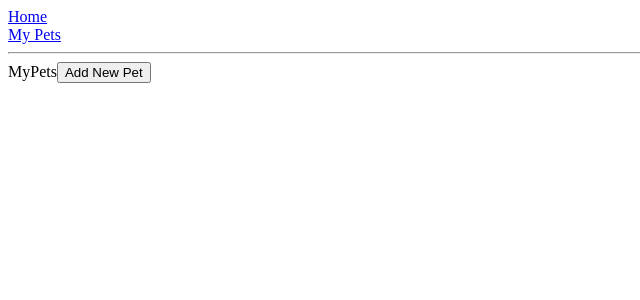
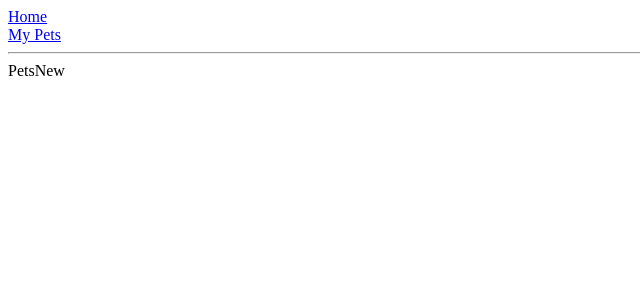
Before and after one commit to geofflin/pumpkin, a React app: page /pets/new in a window 1280 px wide. Shown: the top 300 px of the page, without its empty margins (0-640 px from the left). Built offline with nearby package versions, Linux system fonts and the light colour scheme; data requests are answered from the project's data file.

Commit message:
Added more default routes template

```diff
--- a/package.json
+++ b/package.json
@@ -4,8 +4,9 @@
   "description": "takehome",
   "main": "index.js",
   "scripts": {
+    "start": "webpack-dev-server & json-server --watch db.json --port 3001",
     "build": "webpack",
-    "dev": "webpack-dev-server",
+    "dev": "webpack-dev-server & json-server --watch db.json --port 3001",
     "test": "test"
   },
   "repository": {
@@ -23,6 +24,7 @@
     "react-dom": "^16.10.2",
     "react-redux": "^7.1.1",
     "react-router": "^5.1.2",
+    "react-router-dom": "^5.1.2",
     "redux": "^4.0.4"
   },
   "devDependencies": {
--- a/src/App.jsx
+++ b/src/App.jsx
@@ -4,7 +4,9 @@ import {
   Switch,
   Link,
 } from 'react-router-dom';
-import MyPets from './components/MyPets';
+import MyPets from './routes/MyPets';
+import PetsNew from './routes/PetsNew';
+import PetsSuccess from './routes/PetsSuccess';
 
 const App = () => (
   <Fragment>
@@ -14,8 +16,8 @@ const App = () => (
     <Switch>
       <Route exact path="/" component={Home} />
       <Route path="/my-pets" component={MyPets} />
-      <Route path="/pets/new" component={MyPets} />
-      <Route path="/pets/success" component={MyPets} />
+      <Route path="/pets/new" component={PetsNew} />
+      <Route path="/pets/success" component={PetsSuccess} />
     </Switch>
   </Fragment>
 );
--- /dev/null
+++ b/src/routes/PetsNew.jsx
@@ -0,0 +1,11 @@
+import React from 'react';
+
+const PetsNew = () => {
+  return (
+    <div>
+      PetsNew
+    </div>
+  );
+};
+
+export default PetsNew;
--- /dev/null
+++ b/src/routes/PetsSuccess.jsx
@@ -0,0 +1,11 @@
+import React from 'react';
+
+const PetsSuccess = () => {
+  return (
+    <div>
+      PetsSuccess
+    </div>
+  );
+}
+
+export default PetsSuccess;
```
Also changed, not shown: src/routes/MyPets.jsx (renamed from src/components/MyPets.jsx).
